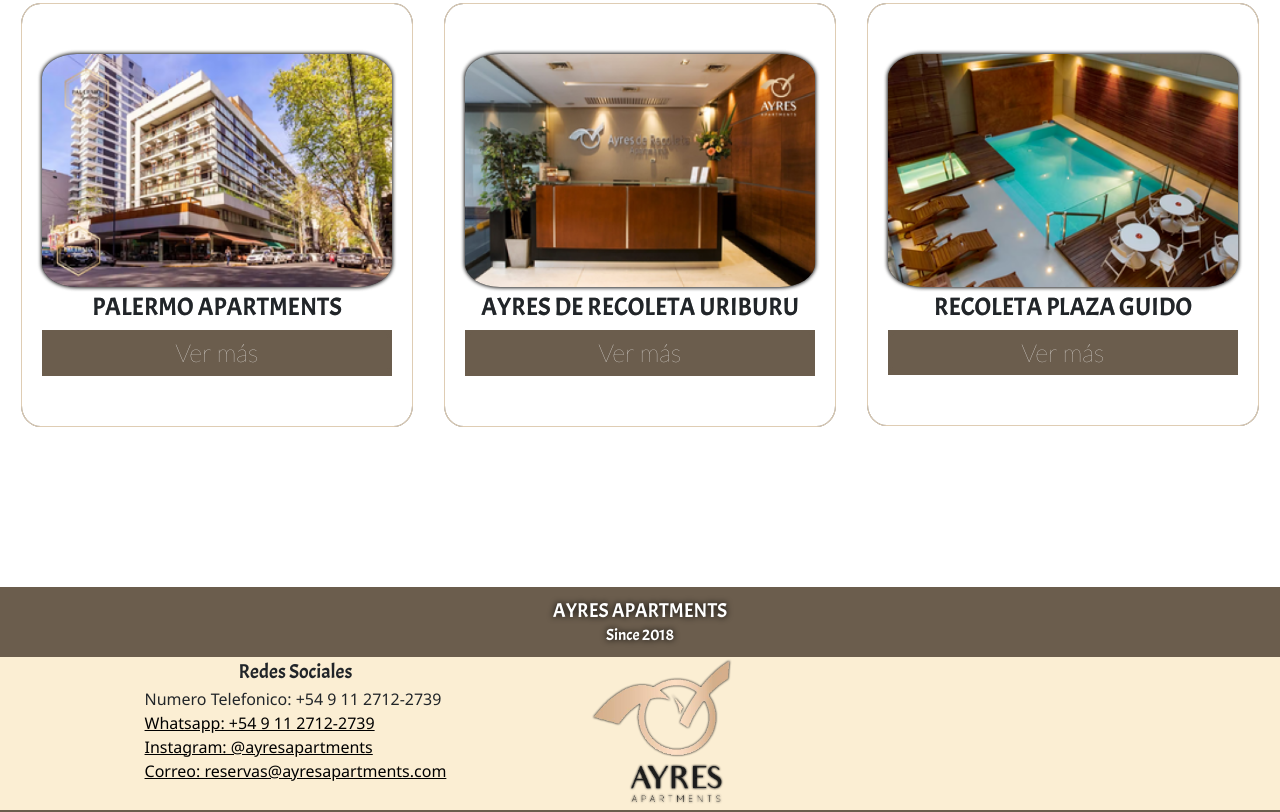
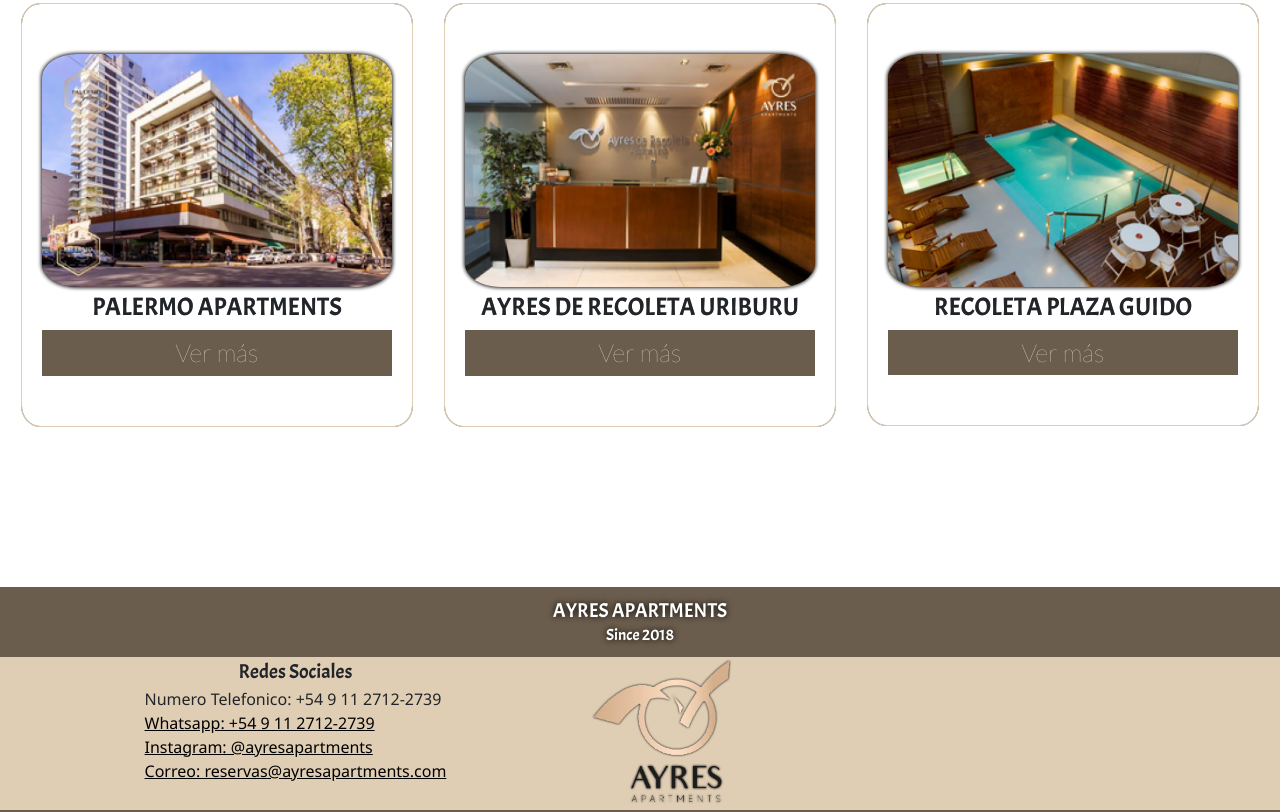
Before and after one commit to malunatera/AyresApartmentsNatera, a plain HTML site: page index.html in a window 1280 px wide. Shown: the part 2357-3169 px from the top of the page. Drawn offline with nearby package versions, Linux system fonts and the light colour scheme; grey boxes are pictures that could not be loaded.

Commit message:
colorbackgroud

```diff
--- a/style.css
+++ b/style.css
@@ -492,7 +492,7 @@
 footer{
     margin-top: 20px;
     width: auto;
-    background-color: #fbeed3;
+    background-color: #dfcdb4;
     border-top: 2px solid #6b5d4d;
     border-bottom: 2px solid #6b5d4d;
 }
```
